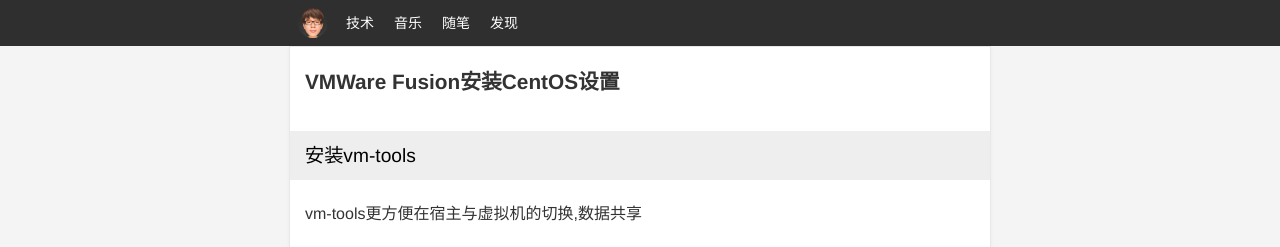
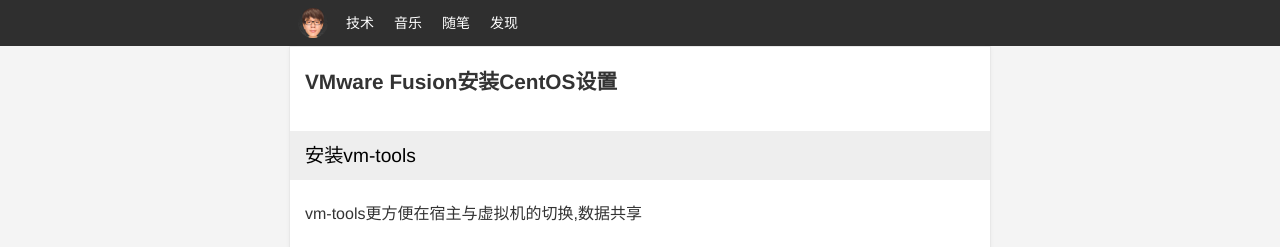
Before and after one commit to babyking/babyking.github.io, a Jekyll site: the page built from _posts/2019-01-24-VMWare-Fusion-an-zhuang-CentOS-she-zhi-zhi-nan.md, in a window 1280 px wide. Shown: the top 247 px of the page. Built offline with Jekyll 4.4.1, drawn with Linux system fonts in a browser that asks for light colours; comment, search, counter and statistics services are not loaded.

Commit message:
blog update

```diff
--- a/_posts/2019-01-24-VMWare-Fusion-an-zhuang-CentOS-she-zhi-zhi-nan.md
+++ b/_posts/2019-01-24-VMWare-Fusion-an-zhuang-CentOS-she-zhi-zhi-nan.md
@@ -2,10 +2,10 @@
 typora-root-url: ../
 typora-copy-images-to: ../image
 layout: post
-title: VMWare Fusion安装CentOS设置
+title: VMware Fusion安装CentOS设置
 date: 2019-01-24 13:49
 category: 技术
-tags: VMWare CentOS
+tags: VMware CentOS
 ---
 
 
```
